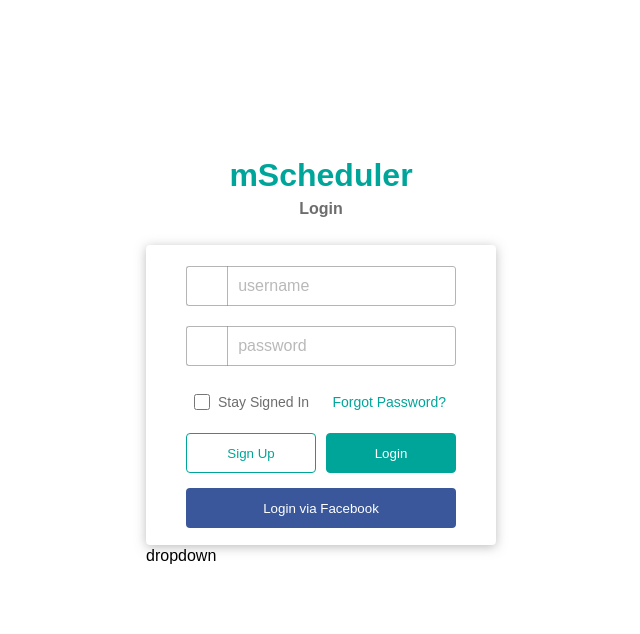
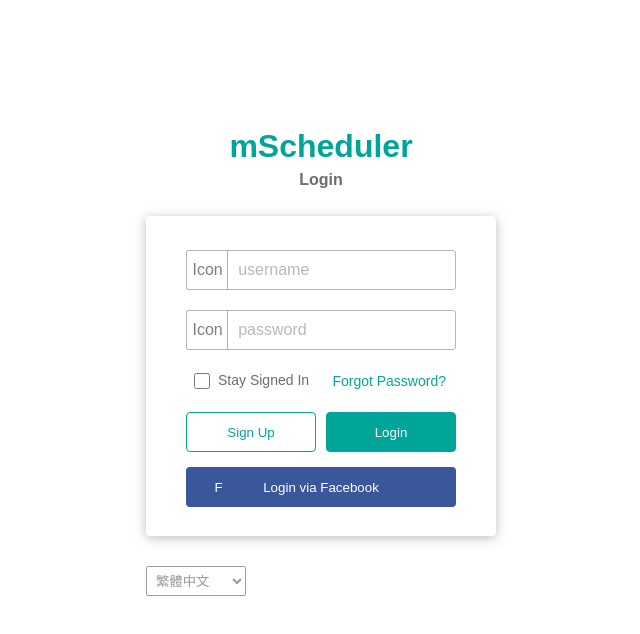
Before and after one commit to mjblee20/cloud-scheduler, a Vue app: page /login in a window 1280 px wide. Shown: the top 634 px of the page, without its empty margins (319-959 px from the left). Built offline with nearby package versions, Linux system fonts and the light colour scheme.

Commit message:
login page mostly complete

```diff
--- /dev/null
+++ b/src/components/Login/LanguageDropdown.vue
@@ -0,0 +1,32 @@
+<template>
+  <div class="dropdown">
+    <form action>
+      <label for="language" class="sr-only">Choose a Language:</label>
+      <select id="language" name="language">
+        <option value="繁體中文">繁體中文</option>
+        <option value="English">English</option>
+      </select>
+    </form>
+  </div>
+</template>
+
+<script>
+export default {
+  name: 'LanguageDropdown',
+};
+</script>
+
+<style scoped>
+.dropdown {
+  margin-top: 30px;
+}
+form select {
+  color: #6d6d6d;
+  height: 30px;
+  width: 100px;
+  padding: 5px;
+  opacity: 0.7;
+}
+form select option {
+}
+</style>
--- a/src/components/Login/LoginForm.vue
+++ b/src/components/Login/LoginForm.vue
@@ -1,9 +1,9 @@
 <template>
   <div class="form-container">
-    <form action>
+    <form>
       <div class="usr-grp">
         <label for="username" class="sr-only">Username</label>
-        <div class="icon" id="usr-icon"></div>
+        <div class="icon" id="usr-icon">Icon</div>
         <input
           @focus="changeUserIconBorder()"
           @blur="changeIconBorder()"
@@ -11,11 +11,12 @@
           name="username"
           placeholder="username"
           ref="usr"
+          id="usr"
         />
       </div>
       <div class="pwd-grp">
         <label for="password" class="sr-only">Password</label>
-        <div class="icon" id="pwd-icon"></div>
+        <div class="icon" id="pwd-icon">Icon</div>
         <input
           @focus="changePwdIconBorder()"
           @blur="changeIconBorder()"
@@ -23,6 +24,7 @@
           name="password"
           placeholder="password"
           ref="pwd"
+          id="pwd"
         />
       </div>
       <div class="login-options">
@@ -35,12 +37,14 @@
       </div>
       <div class="btn-group">
         <div class="top">
-          <button class="signup-btn">
+          <button class="signup-btn" type="button">
             <a href="#">Sign Up</a>
           </button>
-          <button class="login-btn" type="submit">Login</button>
+          <button class="login-btn" type="submit" v-on:click="login()">Login</button>
         </div>
-        <button class="fb-login">Login via Facebook</button>
+        <button class="fb-login" v-on:click="fbLogin()">
+          <div class="fb-icon">F</div>Login via Facebook
+        </button>
         <!-- <div id="fb-root">
           <div
             class="fb-login-button"
@@ -60,6 +64,12 @@
 <script>
 export default {
   name: 'LoginForm',
+  data() {
+    return {
+      username: '',
+      password: '',
+    };
+  },
   methods: {
     changeUserIconBorder() {
       let userIcon = document.getElementById('usr-icon');
@@ -79,13 +89,19 @@
       pwdIcon.style.borderColor = '#6d6d6d';
       pwdIcon.style.opacity = '0.5';
     },
+    login() {
+      console.log('log in normally');
+    },
+    fbLogin() {
+      console.log('log in via fb');
+    },
   },
 };
 </script>
 
 <style scoped>
 .form-container > form {
-  height: 300px;
+  height: 320px;
   width: 350px;
   display: flex;
   flex-direction: column;
@@ -109,6 +125,8 @@
   border-top: solid 1px #6d6d6d;
   border-bottom: solid 1px #6d6d6d;
   opacity: 0.5;
+  display: grid;
+  place-items: center;
 }
 
 input[type='text'] {
@@ -129,11 +147,15 @@
   color: #6d6d6d;
 }
 
+#pwd {
+  -webkit-text-security: disc;
+}
+
 .login-options {
   display: flex;
   justify-content: space-between;
   align-items: center;
-  margin: 10px 0;
+  margin: 5px 0 10px 0;
 }
 
 .login-options > div {
@@ -187,6 +209,12 @@
   margin: 5px 0 10px 5px;
 }
 
+.fb-icon {
+  position: absolute;
+  height: 25px;
+  width: 25px;
+  margin-left: 20px;
+}
 .fb-login {
   margin: 5px 0;
   width: 270px;
--- a/src/views/Login.vue
+++ b/src/views/Login.vue
@@ -8,7 +8,7 @@
       <div class="login">
         <LoginForm />
         <ForgotPasswordModal />
-        <div class="dropdown">dropdown</div>
+        <LanguageDropdown />
       </div>
     </div>
   </div>
@@ -17,12 +17,14 @@
 <script>
 import LoginForm from '../components/Login/LoginForm';
 import ForgotPasswordModal from '../components/Login/ForgotPasswordModal';
+import LanguageDropdown from '../components/Login/LanguageDropdown';
 
 export default {
   name: 'Login',
   components: {
     LoginForm,
     ForgotPasswordModal,
+    LanguageDropdown,
   },
 };
 </script>
```
